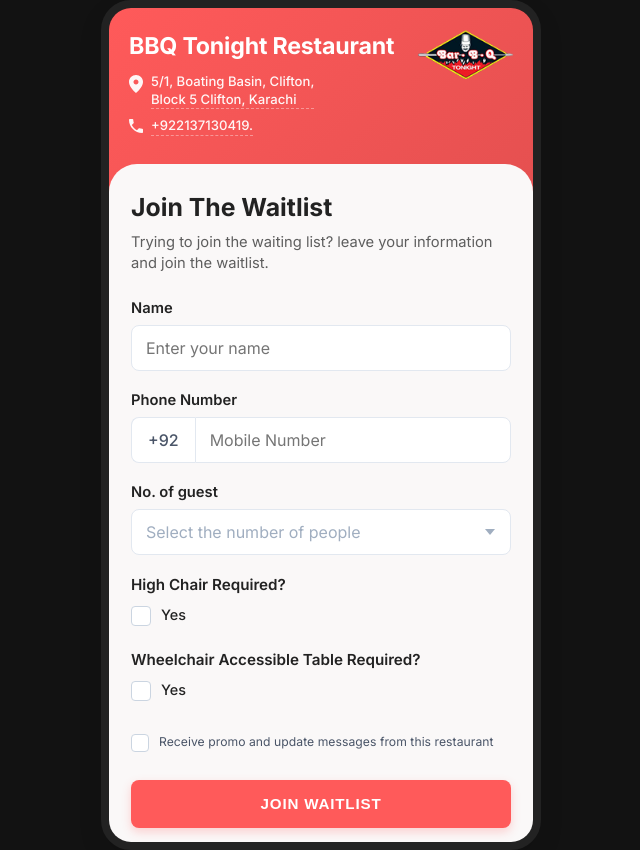
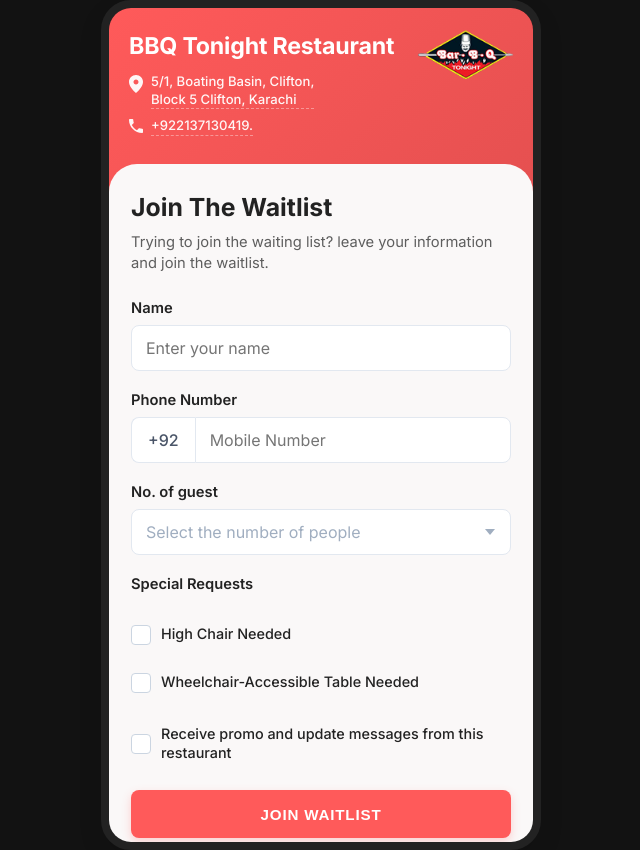
Before and after one commit to FarrukhAhmed32/qr-gro, a React (Create React App) app: page / in a window 1280 px wide. Shown: the whole page, without its empty margins (319-959 px from the left). Built offline with nearby package versions, Linux system fonts and the light colour scheme.

Commit message:
updated high chair.

```diff
--- a/src/App.js
+++ b/src/App.js
@@ -233,33 +233,37 @@
                   <div className="select-arrow"></div>
                 </div>
               </div>
+              {/* SPECIAL REQUESTS HEADING */}
+              <div className="form-group">
+                <label className="form-label" style={{ marginBottom: '8px', display: 'block' }}>
+                  Special Requests
+                </label>
+              </div>
 
               {/* 4. HIGH CHAIR FIELD */}
               <div className="checkbox-section">
-                <span className="checkbox-label-header">High Chair Required?</span>
                 <label className="custom-checkbox-container">
                   <input type="checkbox" checked={highChair} onChange={(e) => setHighChair(e.target.checked)} />
                   <span className="checkmark-box"></span>
-                  <span className="checkbox-text">Yes</span>
+                  <span className="checkbox-text">High Chair Needed</span>
                 </label>
               </div>
 
               {/* 5. WHEELCHAIR FIELD */}
               <div className="checkbox-section">
-                <span className="checkbox-label-header">Wheelchair Accessible Table Required?</span>
                 <label className="custom-checkbox-container">
                   <input type="checkbox" checked={wheelchair} onChange={(e) => setWheelchair(e.target.checked)} />
                   <span className="checkmark-box"></span>
-                  <span className="checkbox-text">Yes</span>
+                  <span className="checkbox-text">Wheelchair-Accessible Table Needed</span>
                 </label>
               </div>
 
               {/* MARKETING PROMO CHECKBOX */}
               <div className="checkbox-section promo-margin">
-                <label className="custom-checkbox-container align-start">
+                <label className="custom-checkbox-container">
                   <input type="checkbox" checked={promo} onChange={(e) => setPromo(e.target.checked)} />
-                  <span className="checkmark-box small-box"></span>
-                  <span className="checkbox-text small-text font-small">
+                  <span className="checkmark-box"></span>
+                  <span className="checkbox-text">
                     Receive promo and update messages from this restaurant
                   </span>
                 </label>
@@ -386,7 +390,7 @@
                   Share this link to your friends
                 </button>
 
-                <button type="button" className="btn-action-outline outline-subtle-grey" onClick={handleReset}>
+                <button type="button" className="btn-action-outline" onClick={handleReset}>
                   Join Waitlist Again
                 </button>
               </div>
```
